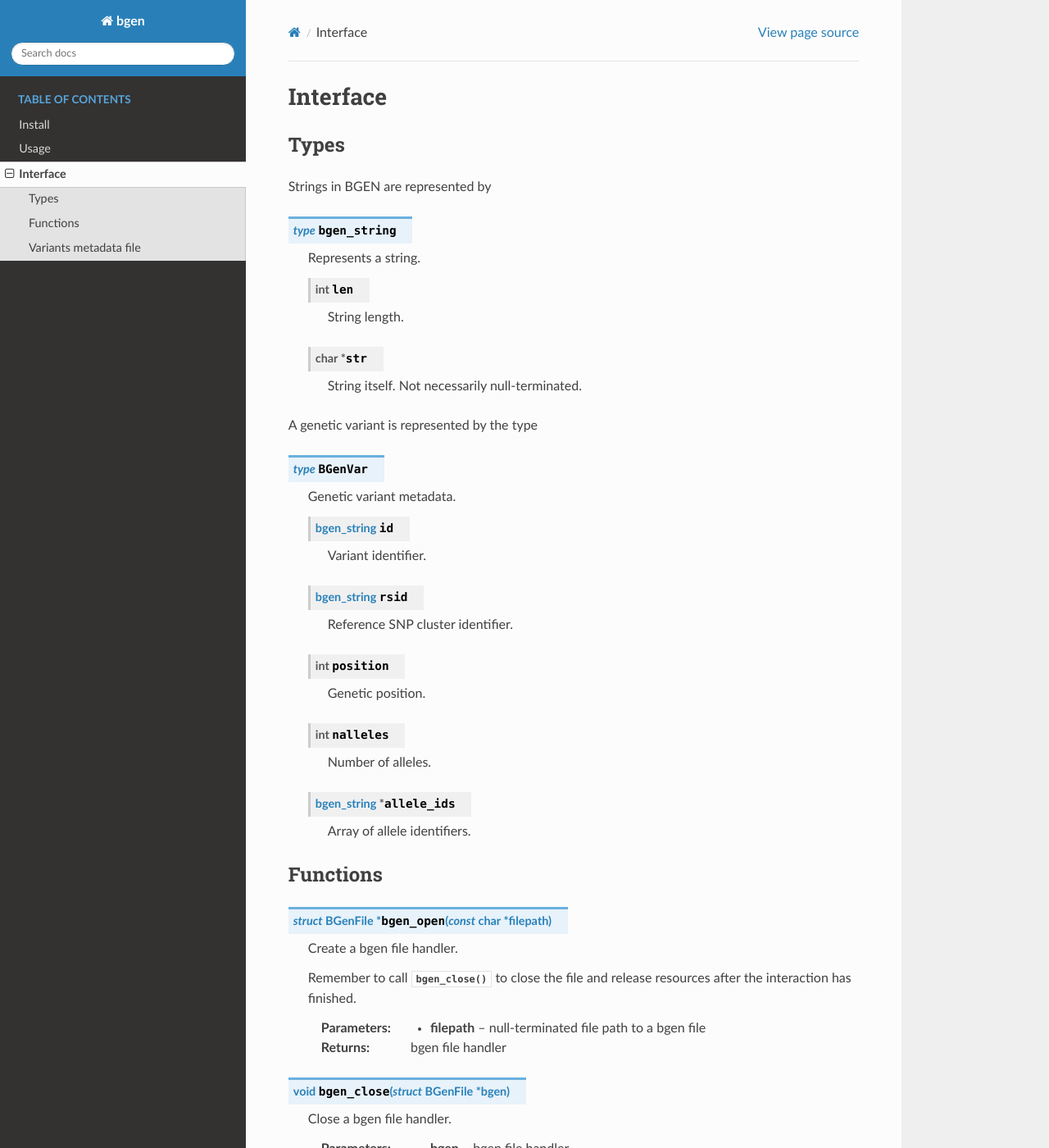
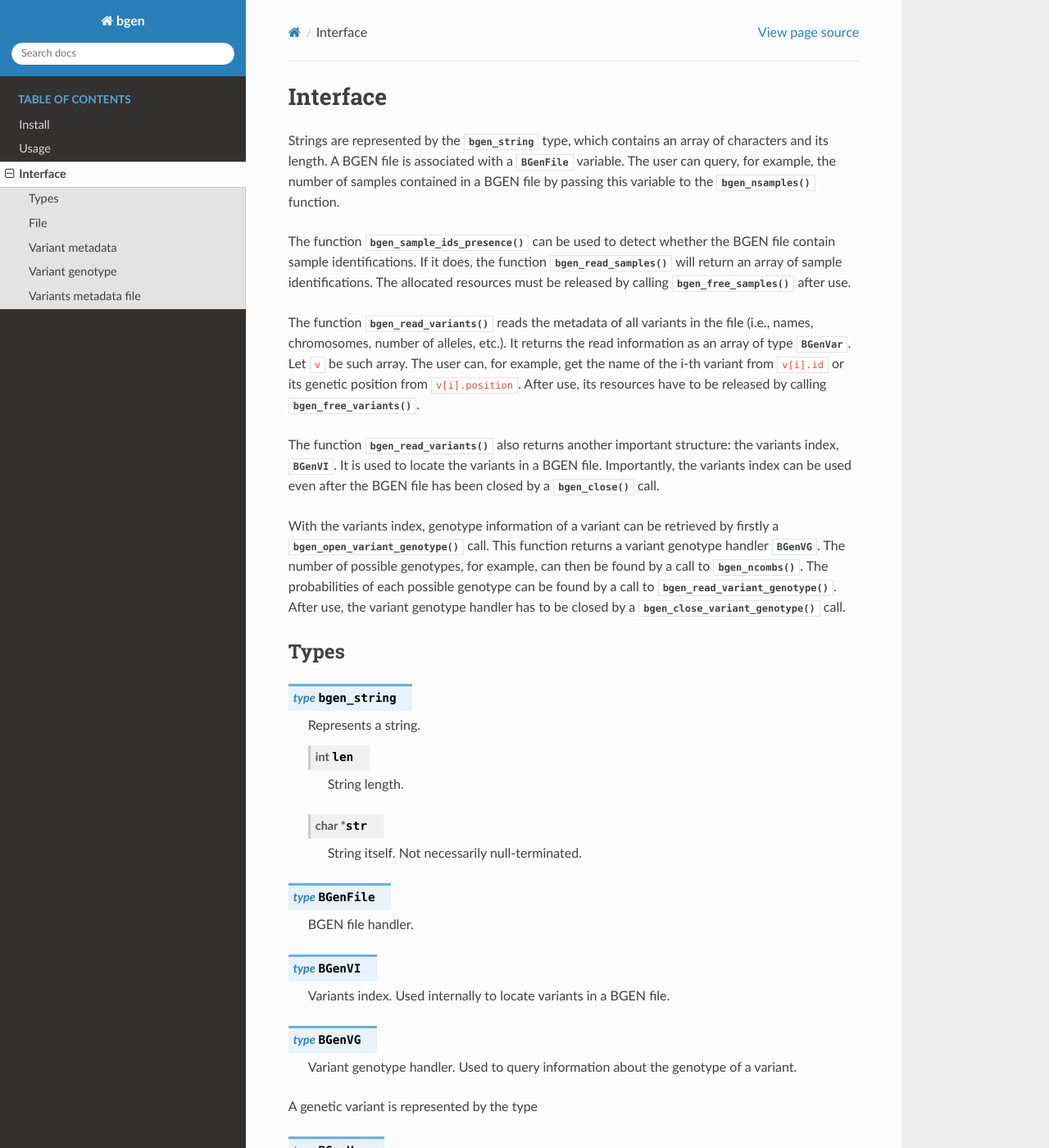
Before and after one commit to limix/bgen, a Sphinx documentation site: the page built from doc/api.rst, in a window 1280 px wide and 1400 px high. Shown: the whole window at 82% size. Built offline with Sphinx 7.4.7 and the Read the Docs theme 2.0.0, drawn with Linux system fonts in a browser that asks for light colours; some of the changed text lies outside the part shown.

```diff
--- a/doc/api.rst
+++ b/doc/api.rst
@@ -2,10 +2,47 @@
 Interface
 *********
 
+Strings are represented by the :c:type:`bgen_string` type, which contains an
+array of characters and its length. A BGEN file is associated with a
+:c:type:`BGenFile` variable. The user can query, for example, the number
+of samples contained in a BGEN file by passing this variable to the
+:c:func:`bgen_nsamples` function.
+
+The function :c:func:`bgen_sample_ids_presence` can be used to detect
+whether the BGEN file contain sample identifications.
+If it does, the function :c:func:`bgen_read_samples` will return an array
+of sample identifications.
+The allocated resources must be released by calling :c:func:`bgen_free_samples`
+after use.
+
+The function :c:func:`bgen_read_variants` reads the metadata of all variants
+in the file (i.e., names, chromosomes, number of alleles, etc.).
+It returns the read information as an array of type :c:type:`BGenVar`.
+Let ``v`` be such array.
+The user can, for example, get the name of the i-th variant from
+``v[i].id`` or its genetic position from ``v[i].position``.
+After use, its resources have to be released by calling
+:c:func:`bgen_free_variants`.
+
+The function :c:func:`bgen_read_variants` also returns another important
+structure: the variants index, :c:type:`BGenVI`.
+It is used to locate the variants in a BGEN file.
+Importantly, the variants index can be used even after the BGEN file has
+been closed by a :c:func:`bgen_close` call.
+
+With the variants index, genotype information of a variant can
+be retrieved by firstly a :c:func:`bgen_open_variant_genotype` call.
+This function returns a variant genotype handler :c:type:`BGenVG`.
+The number of possible genotypes, for example, can then be found by a call
+to :c:func:`bgen_ncombs`.
+The probabilities of each possible genotype can be found by a call to
+:c:func:`bgen_read_variant_genotype`.
+After use, the variant genotype handler has to be closed by
+a :c:func:`bgen_close_variant_genotype` call.
+
+
 Types
 ^^^^^
-
-Strings in BGEN are represented by
 
 .. c:type:: bgen_string
 
@@ -18,6 +55,19 @@ Strings in BGEN are represented by
     .. c:member:: char * str
 
         String itself. Not necessarily null-terminated.
+
+.. c:type:: BGenFile
+
+    BGEN file handler.
+
+.. c:type:: BGenVI
+
+    Variants index. Used internally to locate variants in a BGEN file.
+
+.. c:type:: BGenVG
+
+    Variant genotype handler. Used to query information about the genotype of
+    a variant.
 
 A genetic variant is represented by the type
 
@@ -45,8 +95,8 @@ A genetic variant is represented by the type
 
         Array of allele identifiers.
 
-Functions
-^^^^^^^^^
+File
+^^^^
 
 .. c:function:: struct BGenFile* bgen_open(const char* filepath)
 
@@ -55,30 +105,38 @@ Functions
     Remember to call :c:func:`bgen_close` to close the file and release
     resources after the interaction has finished.
 
-    :param filepath: null-terminated file path to a bgen file
-    :return: bgen file handler
+    :param filepath: null-terminated file path to a bgen file.
+    :return: bgen file handler.
 
 .. c:function:: void bgen_close(struct BGenFile* bgen)
 
     Close a bgen file handler.
 
-    :param bgen: bgen file handler
+    :param bgen: bgen file handler.
 
 .. c:function:: int bgen_nsamples(struct BGenFile* bgen)
 
     Get the number of samples.
 
-    :param bgen: bgen file handler
-    :return: number of samples
+    :param bgen: bgen file handler.
+    :return: number of samples.
 
 .. c:function:: int bgen_nvariants(struct BGenFile* bgen)
 
     Get the number of variants.
 
-    :param bgen: bgen file handler
-    :return: number of variants
+    :param bgen: bgen file handler.
+    :return: number of variants.
 
-.. c:function:: bgen_string* bgen_read_samples(struct BGenFile* bgen, int verbose)
+.. c:function:: int bgen_sample_ids_presence(struct BGenFile* bgen)
+
+    Check whether sample identifications are actually present.
+
+    :param bgen: bgen file handler.
+    :return: ``1`` for presence; ``0`` for absence.
+
+.. c:function:: bgen_string* bgen_read_samples(struct BGenFile* bgen,\
+    int verbose)
 
     Read sample identifications.
 
@@ -89,53 +147,63 @@ Functions
     :param verbose: ``1`` to show progress or ``0`` to disable output.
     :return: identifications.
 
-.. c:function:: void bgen_free_samples(const struct BGenFile* bgen, bgen_string* samples)
+.. c:function:: void bgen_free_samples(const struct BGenFile* bgen,\
+    bgen_string* samples)
 
     Free memory associated with sample identifications.
 
-    :param bgen: bgen file handler
-    :param samples: identifications
+    :param bgen: bgen file handler.
+    :param samples: identifications.
+
+Variant metadata
+^^^^^^^^^^^^^^^^
 
 .. c:function:: struct BGenVar* bgen_read_variants(struct BGenFile* bgen,\
     struct BGenVI** index, int verbose)
 
-    Read variants metadata. Alternatively, you can call
-    :c:func:`bgen_load_variants` to read that information in case variant
-    headers have been stored via :c:func:`bgen_store_variants` for faster
-    reloading.
+    Read variants metadata and index.
+
+    Alternatively, the user can call
+    :c:func:`bgen_load_variants` to read that information from a file
+    created by calling :c:func:`bgen_store_variants`.
 
     Remember to call :c:func:`bgen_free_variants` on the returned array
     to release allocated resources after the interaction has finished.
 
-    :param bgen: bgen file handler
-    :param index: variants index
-    :param verbose: ``1`` to show progress or ``0`` to disable output
-    :return: variants information
+    :param bgen: bgen file handler.
+    :param index: variants index.
+    :param verbose: ``1`` to show progress or ``0`` to disable output.
+    :return: variants information.
 
 .. c:function:: void bgen_free_variants(const struct BGenFile* bgen,\
     struct BGenVar* variants)
 
     Free memory associated with variants metadata.
 
-    :param bgen: bgen file handler
-    :param variants: variants information
+    :param bgen: bgen file handler.
+    :param variants: variants information.
 
 .. c:function:: void bgen_free_index(struct BGenVI* index)
 
     Free memory associated with variants index.
 
-    :param index: variants index
+    :param index: variants index.
+
+
+Variant genotype
+^^^^^^^^^^^^^^^^
 
 .. c:function:: struct BGenVG* bgen_open_variant_genotype(struct BGenVI* vi,\
     size_t index)
 
-    Return a variant reference. Remember to call
-    :c:func:`bgen_close_variant_genotype` to the returned reference after
-    the interaction has finished.
+    Return a variant genotype handler.
 
-    :param vi: variants index
-    :param index: array index of the requested variant
-    :return: variant probabilities
+    Remember to call :c:func:`bgen_close_variant_genotype` to the returned
+    handler after the interaction has finished.
+
+    :param vi: variants index.
+    :param index: array index of the requested variant.
+    :return: variant probabilities.
 
 .. c:function:: void bgen_read_variant_genotype(struct BGenVI* index,\
     struct BGenVG* vg,\
@@ -191,7 +252,7 @@ Variants metadata file
 
     Save variants metadata into a file for faster reloading.
 
-    :param bgen: bgen file handler
+    :param bgen: bgen file handler.
     :param variants: variants metadata.
     :param index: variants index.
     :param filepath: null-terminated file path to the variants metadata cache.
```
Also changed, not shown: other parts of doc/api.rst (+10 -17 lines).
